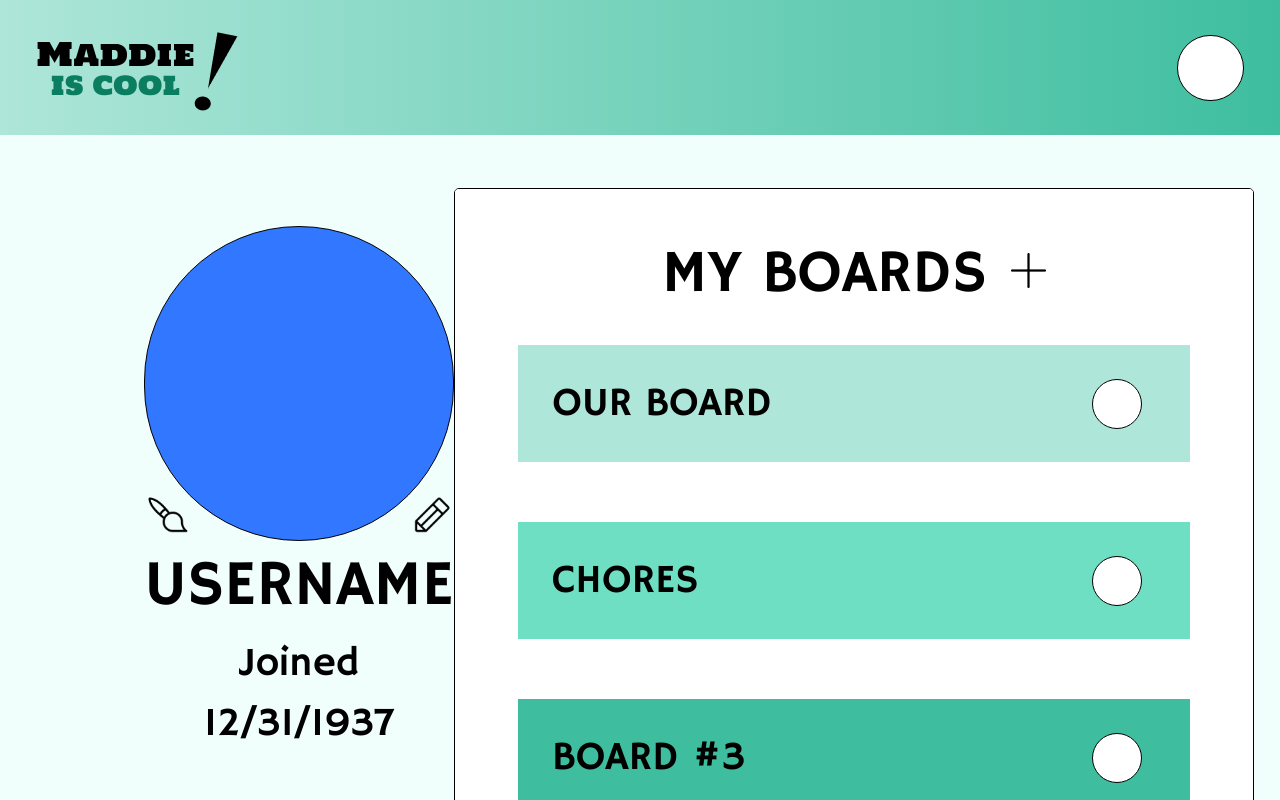
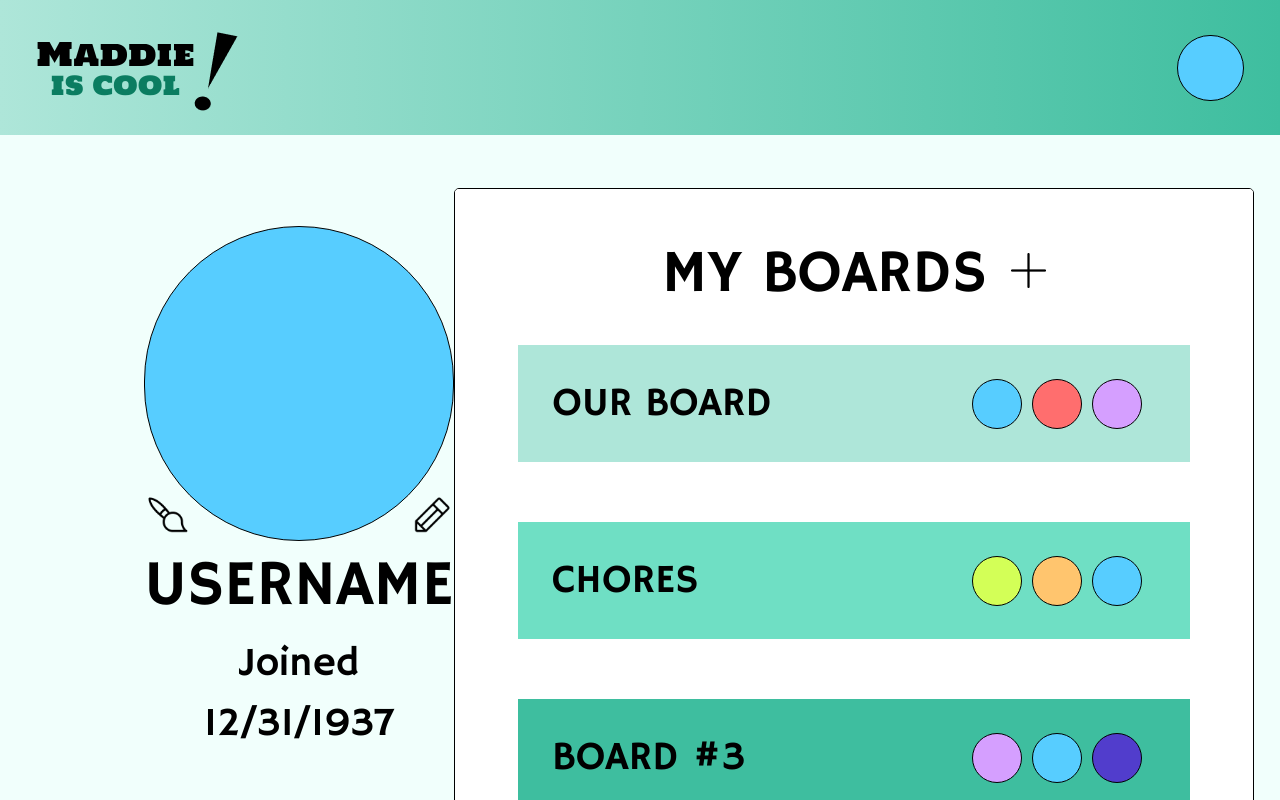
Before and after one commit to brandoughnut/tasktracker-sprint-front-end, a Next.js app: page /pages/DashboardPage in a window 1280 px wide. Shown: the top 800 px of the page. Built offline with nearby package versions, Linux system fonts and the light colour scheme.

Commit message:
Data intergrated for Dashboard

```diff
--- a/src/app/components/BoardCardComponent.tsx
+++ b/src/app/components/BoardCardComponent.tsx
@@ -4,7 +4,7 @@ import React, { useEffect, useState } from 'react'
 
 
 
-const BoardCardComponent = (props: {projectName: string; colorID: number}) => {
+const BoardCardComponent = (props: { projectName: string; colorID: number; members: { name: string; color: string }[] }) => {
 
   const [className, setClassName] = useState<string>('cursor-pointer HammersmithOne text-[40px] w-full h-[117px] flex justify-between mt-[40px] mb-[60px]')
 
@@ -26,7 +26,18 @@ const BoardCardComponent = (props: {projectName: string; colorID: number}) => {
   return (
     <div className={className}>
       <div className='my-auto ms-[34px]'><h1>{props.projectName}</h1></div>
-      <div className='my-auto me-[48px] rounded-full bg-white h-[50px] w-[50px] border-black border-[1px]'></div>
+      <div className=' flex me-[38px] '>
+        {
+          props.members.map((member,idx) => {
+
+            return (
+              <div key={idx} className='my-auto me-[10px] rounded-full h-[50px] w-[50px] border-black border-[1px]' style={{backgroundColor: member.color}}></div>
+            )
+          })
+        }
+      </div>
+
+
     </div>
   )
 }
--- a/src/app/components/MyBoardsComponent.tsx
+++ b/src/app/components/MyBoardsComponent.tsx
@@ -7,6 +7,8 @@ import paintbrush from '@/assets/editpaintbrush.png';
 import tag from '@/assets/HoverTag.png';
 import Image from 'next/image';
 import BoardCardComponent from './BoardCardComponent';
+import { IUserData } from '@/interfaces/interfaces';
+import { getExampleData } from '@/services/DataServices';
 
 interface IMyBoardComponent {
     setIsAddBoard: (isBoardAdded: boolean) => void
@@ -16,13 +18,15 @@ const boards = ["OUR BOARD", "CHORES", "BOARD #3", "OUR BOARD", "CHORES"];
 
 const MyBoardsComponent = (props: IMyBoardComponent) => {
 
+    const [userData, setUserData] = useState<IUserData>(getExampleData())
+
     const [isTag1, setIsTag1] = useState<boolean>(false);
     const [isTag2, setIsTag2] = useState<boolean>(false);
 
     return (
         <div className='flex justify-between ms-[144px] me-[47px]'>
             <div className='mt-[91px]'>
-                <div className='mx-auto text-center h-[315px] w-[310px] rounded-full bg-blue border-black border-[1px]'></div>
+                <div className='mx-auto text-center h-[315px] w-[310px] rounded-full border-black border-[1px]' style={{background: userData.userColor}}></div>
                 <div className='flex justify-between -mt-12'>
                     <div>
                         <Image onMouseEnter={() => { setIsTag1(true) }} onMouseLeave={() => { setIsTag1(false) }} className='h-[45px] w-[45px]' src={paintbrush} alt='paintbrush' />
@@ -53,8 +57,8 @@ const MyBoardsComponent = (props: IMyBoardComponent) => {
                     <h1 className='HammersmithOne text-[20px] w-full absolute top-[48.5%] text-center text-white'>Profile Picture</h1>
                 </div>
             </div> */}
-                <h1 className='HammersmithOne text-center text-[64px]'>USERNAME</h1>
-                <h1 className='HammersmithOne text-center text-[40px]'>Joined 12/31/1937</h1>
+                <h1 className='HammersmithOne text-center text-[64px]'>{userData.username}</h1>
+                <h1 className='HammersmithOne text-center text-[40px]'>Joined {userData.joinDate}</h1>
             </div>
             <div className='mt-[53px]'>
                 <div className='bg-white border-[1px] border-black rounded-[5px] h-[789px] w-[800px] overflow-auto'>
@@ -64,9 +68,9 @@ const MyBoardsComponent = (props: IMyBoardComponent) => {
                     </div>
                     <div className='mx-[63px] rounded-[5px] h-auto'>
                         {
-                            boards.map((board, idx) => {
+                            userData.boards.map((board, idx) => {
                                 return (
-                                    <BoardCardComponent key={idx} projectName={board} colorID={idx % 3} />
+                                    <BoardCardComponent key={idx} projectName={board.name} colorID={idx % 3} members={board.members} />
                                 )
                             })
                         }
--- a/src/app/components/NavBarComponent.tsx
+++ b/src/app/components/NavBarComponent.tsx
@@ -4,10 +4,13 @@ import React, { useState } from 'react'
 import navbarlogo from '@/assets/navbarexclamation.png';
 import Image from 'next/image';
 import SettingsDropdownComponent from './SettingsDropdownComponent';
+import { IUserData } from '@/interfaces/interfaces';
+import { getExampleData } from '@/services/DataServices';
 
-const NavBarComponent = (prop: {isProfileIcon: boolean}) => {
+const NavBarComponent = (prop: {isProfileIcon: boolean; }) => {
 
   const [isSettings, setIsSettings] = useState<boolean>(false);
+  const [userData, setUserData] = useState<IUserData>(getExampleData())
 
   return (
     <div className='h-[135px] w-full bg-gradient-to-r from-[#AEE6D9] to-[#3EBE9F]'>
@@ -19,7 +22,7 @@ const NavBarComponent = (prop: {isProfileIcon: boolean}) => {
           </div>
         <Image className='h-[96.94px] mt-3.5' src={navbarlogo} alt='exclamation mark'/>
         </div>
-        <div onClick={() => {setIsSettings(!isSettings)}} className={prop.isProfileIcon ? 'cursor-pointer my-auto h-[66px] w-[67px] rounded-full border-black border-[1px] bg-white' : 'hidden'}></div>
+        <div onClick={() => {setIsSettings(!isSettings)}} className={prop.isProfileIcon ? 'cursor-pointer my-auto h-[66px] w-[67px] rounded-full border-black border-[1px] bg-white' : 'hidden'} style={{background: userData.userColor}}></div>
 
       </div>
 
--- a/src/data/UserDataExample.json
+++ b/src/data/UserDataExample.json
@@ -2,6 +2,7 @@
     "userID": 1,
     "username": "USERNAME",
     "joinDate": "12/31/1937",
+    "userColor": "#57CDFF",
     "boards": [
         {
             "name": "OUR BOARD",
--- a/src/services/DataServices.ts
+++ b/src/services/DataServices.ts
@@ -1,4 +1,5 @@
 import { IMember, IBoard, IUserInfo, IToken, IUserData } from "@/interfaces/interfaces";
+import UserExampleData from '@/data/UserDataExample.json'
 
 
 const url = "http://localhost:3000";
@@ -52,8 +53,12 @@ export const getLoggedInUserData = async (username: string) => {
     const res = await fetch(url + "/User/GetUserByUsername/" + username);
     const data = await res.json();
     userData = data;
+}
 
+export const getExampleData = () => {
+    return UserExampleData;
 }
+
 
 export const loggedinData = () => {
     return userData;
```
Also changed, not shown: src/interfaces/interfaces.ts (+12 -4 lines), src/services/DataService.ts (deleted).
